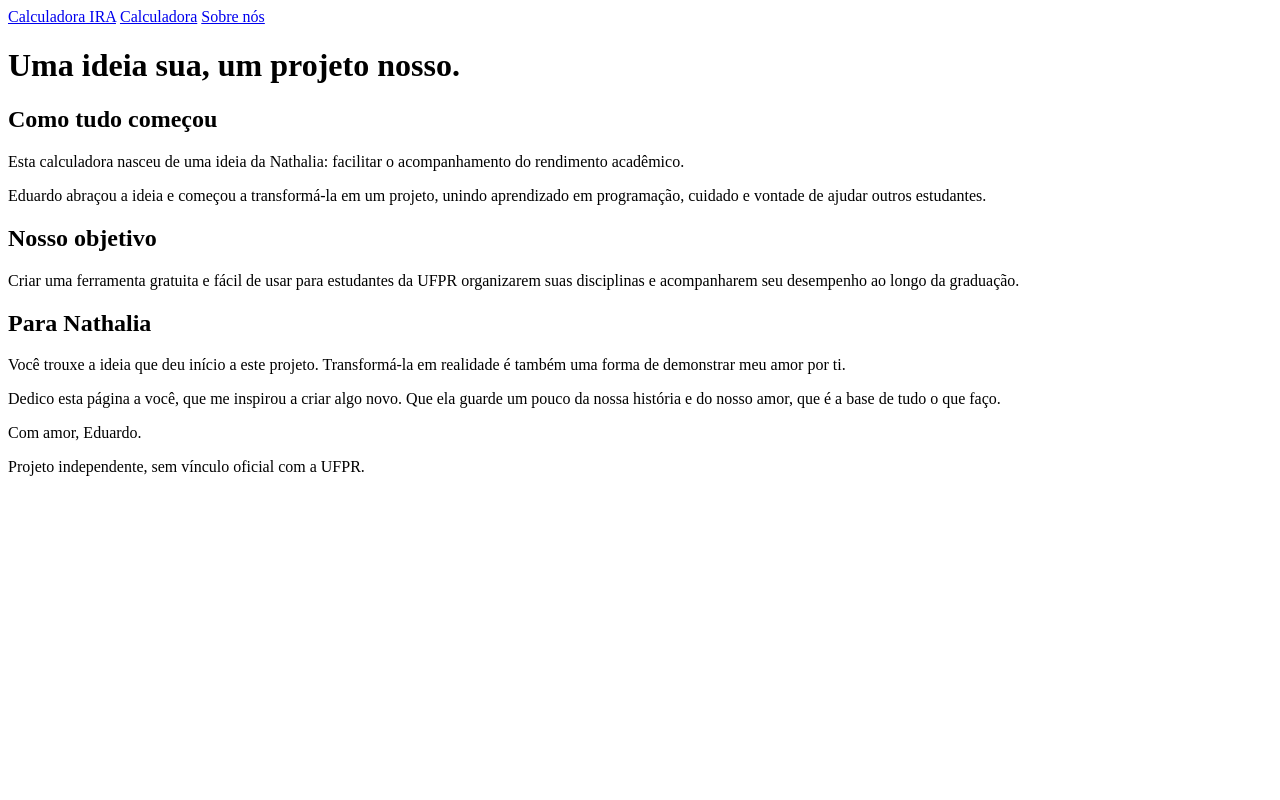
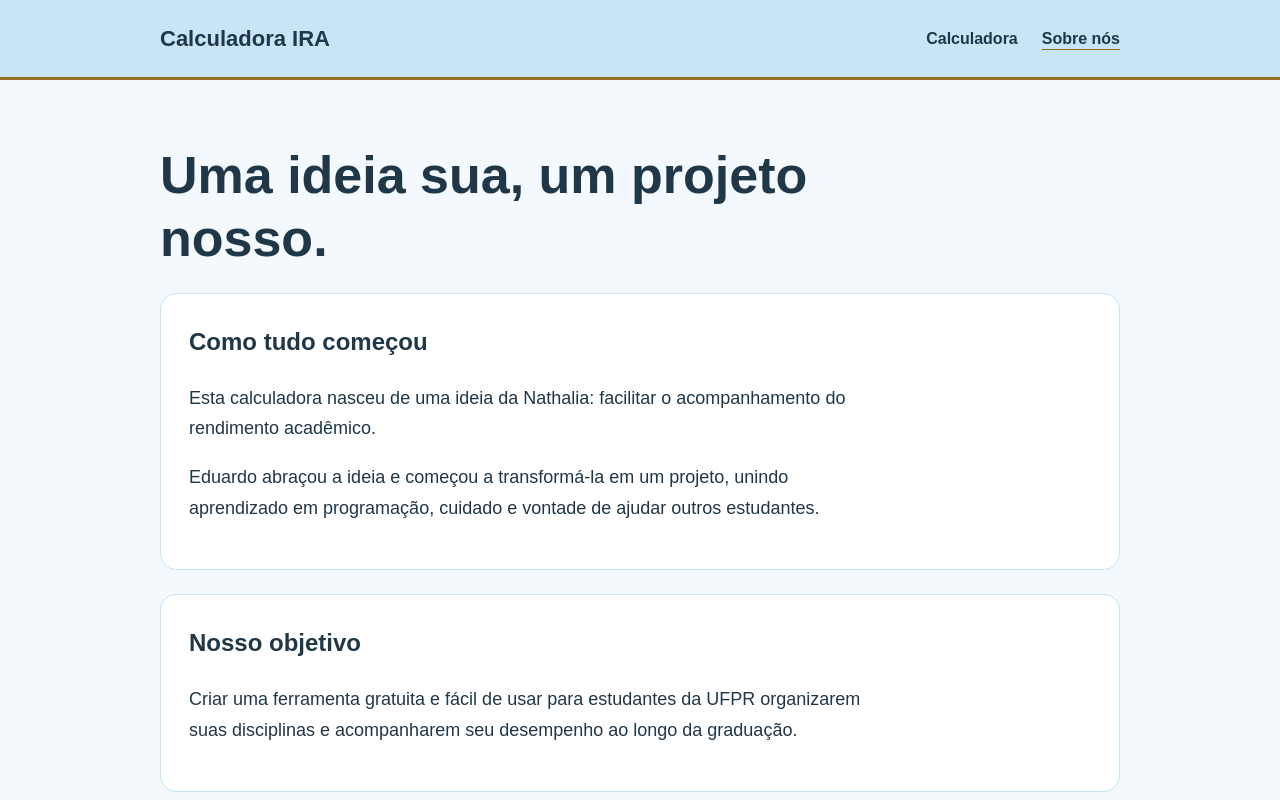
Before and after one commit to eduardoaugustotferreira-hash/calculadora-ira, a plain HTML site: page pages/sobre-nos.html in a window 1280 px wide. Shown: the top 800 px of the page. Drawn offline with Linux system fonts and the light colour scheme.

Commit message:
adicionando root de estilização

```diff
--- a/css/geral.css
+++ b/css/geral.css
@@ -1,3 +1,125 @@
+/* Cores utilizadas em todas as páginas. */
+:root {
+  --azul-bebe: #c7e5f5;
+  --fundo: #f3f9fc;
+  --dourado: #947020;
+  --texto: #203747;
+  --branco: #ffffff;
+}
+
+* {
+  box-sizing: border-box;
+}
+
+body {
+  margin: 0;
+  font-family: Arial, Helvetica, sans-serif;
+  background-color: var(--fundo);
+  color: var(--texto);
+  line-height: 1.7;
+}
+
+header {
+  background-color: var(--azul-bebe);
+  border-bottom: 3px solid var(--dourado);
+}
+
+nav {
+  max-width: 1000px;
+  margin: 0 auto;
+  padding: 20px;
+  display: flex;
+  align-items: center;
+  gap: 24px;
+  flex-wrap: wrap;
+}
+
+nav a {
+  color: var(--texto);
+  font-weight: bold;
+  text-decoration: none;
+}
+
+nav a:first-child {
+  margin-right: auto;
+  font-size: 22px;
+}
+
+nav a:hover,
+nav a[aria-current="page"] {
+  text-decoration: underline;
+  text-decoration-color: var(--dourado);
+  text-underline-offset: 5px;
+}
+
+a:focus-visible {
+  outline: 3px solid var(--dourado);
+  outline-offset: 5px;
+}
+
+main {
+  max-width: 1000px;
+  margin: 0 auto;
+  padding: 64px 20px;
+}
+
+h1 {
+  max-width: 750px;
+  margin: 0 0 24px;
+  font-size: clamp(32px, 5vw, 52px);
+  line-height: 1.2;
+}
+
+main p {
+  max-width: 700px;
+  font-size: 18px;
+}
+
+.sobre-cartao,
+.dedicatoria {
+  margin-top: 24px;
+  padding: 28px;
+  background-color: var(--branco);
+  border: 1px solid var(--azul-bebe);
+  border-radius: 16px;
+}
+
+.sobre-cartao h2,
+.dedicatoria h2 {
+  margin-top: 0;
+}
+
+.dedicatoria {
+  border-top: 4px solid var(--dourado);
+}
+
+.assinatura {
+  color: var(--dourado);
+  font-weight: bold;
+}
+
+footer {
+  padding: 24px 20px;
+  background-color: var(--branco);
+  border-top: 1px solid var(--azul-bebe);
+  text-align: center;
+  font-size: 14px;
+}
+
+@media (max-width: 600px) {
+  nav {
+    gap: 16px;
+  }
+
+  nav a:first-child {
+    width: 100%;
+    margin-right: 0;
+  }
+
+  main {
+    padding: 40px 20px;
+  }
+}
 /* Texto pequeno acima do título da página inicial. */
 .etiqueta {
   color: var(--dourado);
```
